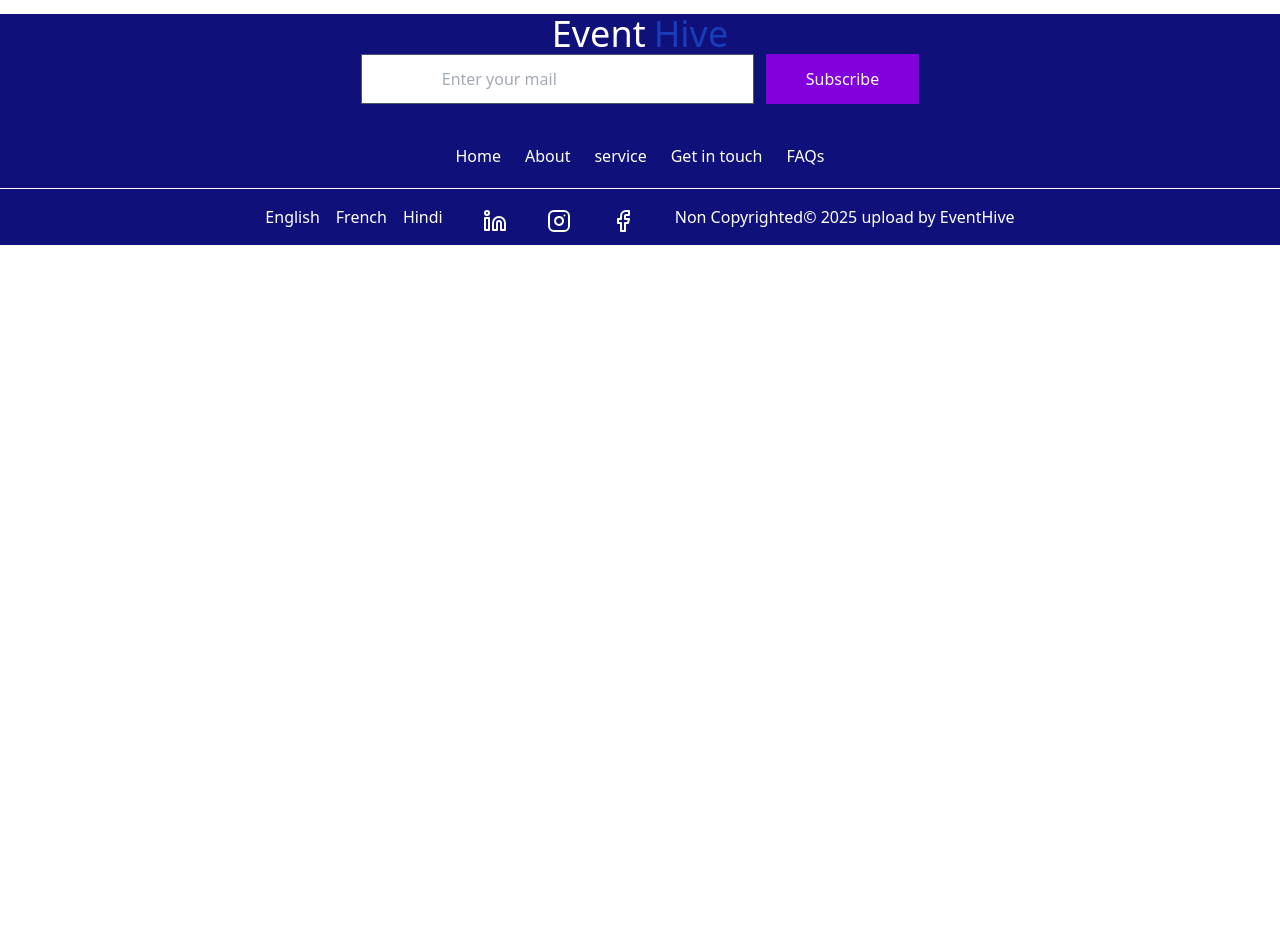
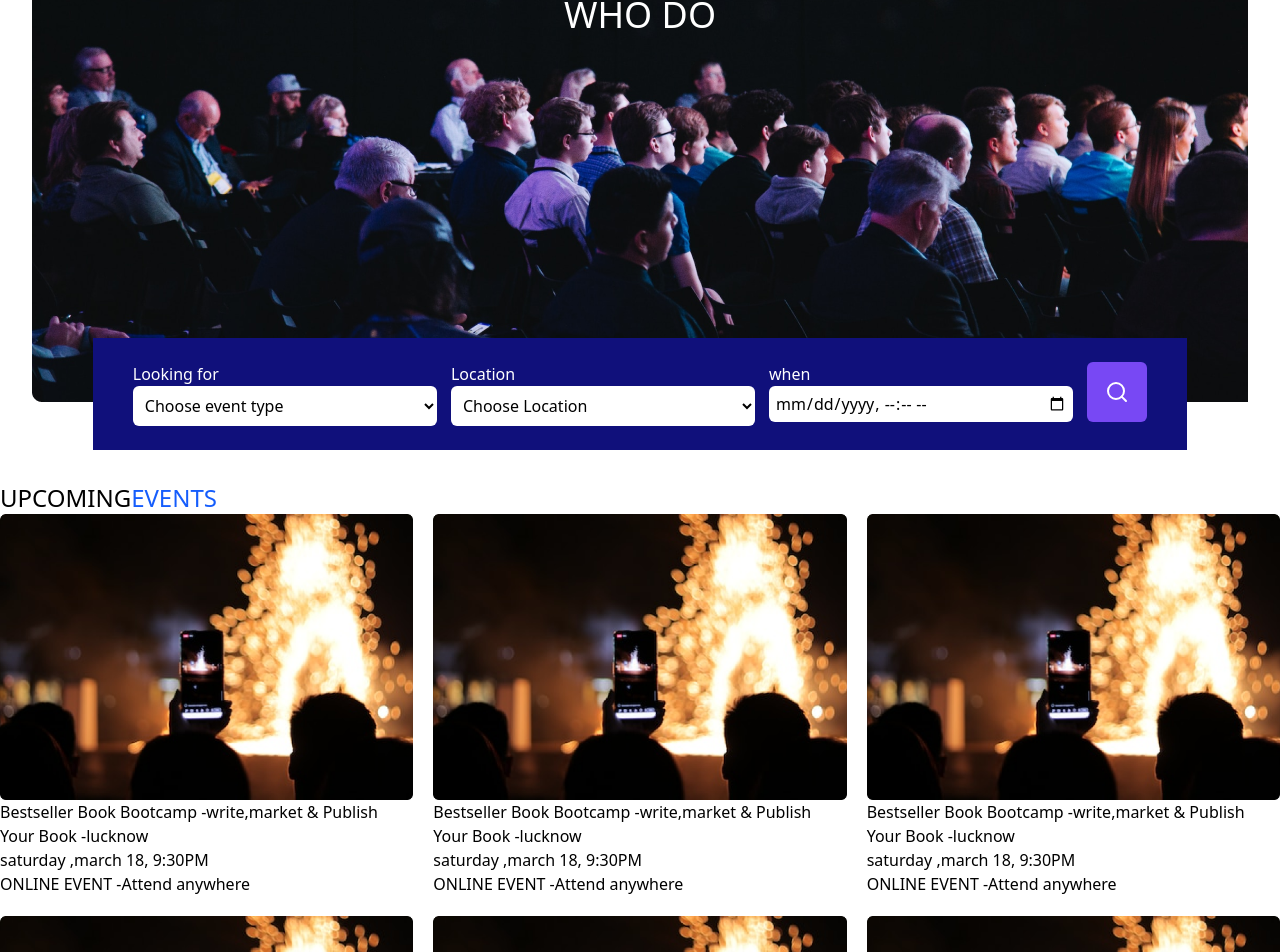
Before and after one commit to akosuaanima/event-hive, a React (Vite) app: page / in a window 1280 px wide. Shown: the part 268-1220 px from the top of the page. Before the commit the page ends 800 px from the top, so only its background shows below. Built offline with nearby package versions, Linux system fonts and the light colour scheme.

Commit message:
eventupdate

```diff
--- a/package.json
+++ b/package.json
@@ -12,7 +12,8 @@
   "dependencies": {
     "lucide-react": "^0.511.0",
     "react": "^19.1.0",
-    "react-dom": "^19.1.0"
+    "react-dom": "^19.1.0",
+    "react-router": "^7.6.1"
   },
   "devDependencies": {
     "@eslint/js": "^9.25.0",
--- a/src/App.jsx
+++ b/src/App.jsx
@@ -1,12 +1,26 @@
-import Footer from "./components/Footer"
-import Navbar from "./components/Nav"
+import { createBrowserRouter,RouterProvider } from "react-router"
+import Register from "./pages/Register"
+import Login from "./pages/login"
+import Home from "./pages/Home"
+import ViewEvent from "./pages/Viewevent"
+import ViewCollege from "./pages/ViewCollege"
+import CreatEvent from "./pages/CreateEvent"
+import NotFound from "./pages/NotFound"
+
+const eventHiveRouter = createBrowserRouter([
+{ path: '/', element: <Home /> },
+{ path: '/register', element: <Register /> },
+{ path: '/login', element: <Login /> },
+{ path: '/ view-event', element: <ViewEvent/> },
+{ path: '/ view-college', element: <ViewCollege/> },
+{ path: '/create-event', element: <CreatEvent/> },
+{ path: '*', element: <NotFound /> },
+]);
 
 function App() {
   return (
     <>
-    <Navbar/>
-      <h1 className="text-5xl text-center font-bold">welcome to Event Hive</h1>
-     <Footer/>
+    <RouterProvider router={eventHiveRouter} />
     </>
   )
 }
--- /dev/null
+++ b/src/components/EventCard.jsx
@@ -0,0 +1,13 @@
+import eventCardImage from "../assets/event-card.png";
+
+
+export default function EventCard() {
+    return (
+    <div>
+        <img src={eventCardImage} alt="Event Card" />
+        <h1>Bestseller Book Bootcamp -write,market & Publish Your Book -lucknow</h1>
+        <h2>saturday ,march 18, 9:30PM</h2>
+        <h3>ONLINE EVENT -Attend anywhere</h3>
+    </div>
+    );
+}
--- a/src/components/Footer.jsx
+++ b/src/components/Footer.jsx
@@ -3,12 +3,12 @@ import{Linkedin,Instagram,Facebook} from "lucide-react"
 function Footer() {
     return (
         <footer className="bg-navy-blue text-white mt-40 ">
-            <h1 className="flex flex-row justify-center text-4xl text-bolder gap-2"><span>Event</span><span className="text-blue-800">Hive</span></h1>
+            <h1 className="flex flex-row justify-center text-4xl text-bolder gap-2 "><span>Event</span><span className="text-blue-800">Hive</span></h1>
             <form className="flex justify-center flex-row mb-10 gap-3">
                 <input className="border bg-white text-gray-600 px-20 py-3" type="email" placeholder="Enter your mail" name="email  " />
                 <button className="border-line-purple bg-purple-700 text-white px-10 py-2" type="sumbit">Subscribe</button>
             </form>
-            <div className="flex  flex-row justify-center gap-6 mb-5">
+            <div className="flex  flex-row justify-center gap-6 mb-5 mt-5">
                 <span>Home</span>
                 <span>About</span>
                 <span>service</span>
@@ -16,18 +16,18 @@ function Footer() {
                 <span>FAQs</span>
             </div>
             <hr />
-            <div className="flex  flex-row justify-center gap-10">
-                <div className="flex flex-row justify-evenly  gap-4 ">
+            <div className="flex  flex-row gap-10 justify-center   ">
+                <div className="flex flex-row gap-4 absolute left-1 py-4 ">
                     <button>English</button>
                     <button>French</button>
                     <button>Hindi</button>
                 </div>
-                <div className="flex flex-row gap-10 mt-5">
+                <div className="flex flex-row gap-2 mt-4 justify-center text-center ">
                     <Linkedin />
                     <Instagram />
                     <Facebook />
                 </div>
-                <div className="flex  flex-row justify-end py-4 gap-10">
+                <div className=" flex flext-row py-4 absolute right-1">
                     <p>Non Copyrighted© 2025 upload by EventHive</p>
                 </div>
             </div>
--- a/src/index.css
+++ b/src/index.css
@@ -1,4 +1,11 @@
 @import "tailwindcss";
 @theme{
     --color-navy-blue: #10107B;
+    --color-primary:#7848F4;
+    --text-big-heading: 36px;
+    --text-heading: 24px;
+    --text-sub-heading: 18px;
+    --text-body-heading: 16px;
+    --text-paragraph: 12px;
+    --text-label: 10px;
 }
--- /dev/null
+++ b/src/pages/CreateEvent.jsx
@@ -0,0 +1,13 @@
+import Navbar from "../components/Nav";
+
+export default function CreateEvent() {
+    return(
+     <>
+        <Navbar/>
+        <section>
+             <h1>Welcome to the Create Event Page</h1>
+        </section>
+
+      </>
+    );
+}
--- /dev/null
+++ b/src/pages/Home.jsx
@@ -0,0 +1,54 @@
+import Navbar from "../components/Nav";
+import Footer from "../components/Footer";
+import { Search } from "lucide-react";
+import EventCard from "../components/EventCard";
+
+export default function Home() {
+    return(
+      <>
+        <Navbar/>
+        <section className="bg-[url(./assets/images/image.png)] h-[596px] bg-cover w-[95%] mx-auto relative">
+             <h1 className="text-big-heading text-white w-[30%] mx-auto text-center pt-32">MADE FOR THOSE WHO DO</h1>
+             <form className="bg-navy-blue  w-[90%] mx-auto py-6 px-10 flex flex-row justify-between absolute -bottom-12 left-[5%]">
+                <div className="flex flex-col w-[30%]">
+                    <label className="text-white" htmlFor="type"> Looking for</label>
+                    <select name="type" id="type" className="bg-white p-2 rounded-md">
+                    <option selected disabled>Choose event type</option>
+                    <option value="drama">Drama</option>
+                    <option value="tech">Tech</option>
+                    </select>
+                </div>
+
+                <div className="flex flex-col w-[30%]">
+                    <label className="text-white" htmlFor="location"> Location</label>
+                    <select name="location" id="location" className="bg-white p-2 rounded-md">
+                    <option selected disabled>Choose Location </option>
+                    <option value="accra">Accra</option>
+                    <option value="kumasi">Kumasi</option>
+                    </select>
+                </div>
+                <div className="flex flex-col w-[30%]">
+                    <label className="text-white" htmlFor="when">when</label>
+                    <input type="datetime-local" name="when" id="when" className="bg-white p-1.5 rounded-md" />
+                    </div>
+                <div className="bg-primary text-white size-[60px] flex flex-row justify-center items-center rounded-md " >
+                    <Search />
+                    </div>
+             </form>
+         </section>
+                     <section className="mt-20">
+                        <div>
+                        <h1>
+                            <span className="uppercase text-2xl text-bolder mb-2">Upcoming</span>
+                            <span className="uppercase text-2xl text-blue-600 text-bolder mb-2">Events</span>
+                        </h1>
+                        </div>
+                        <div className="grid grid-cols-3 gap-5">
+                            {[1, 2, 3, 4, 5, 6].map (n => <EventCard key={n} />)}
+                        </div>
+                    </section>
+
+        <Footer/>
+        </>
+    );
+}
--- /dev/null
+++ b/src/pages/Login.jsx
@@ -0,0 +1,7 @@
+export default function Login() {
+return (
+    <div>
+    <h1>Welcome to the Login Page</h1>
+    </div>
+);
+}
--- /dev/null
+++ b/src/pages/NotFound.jsx
@@ -0,0 +1,16 @@
+import Navbar from "../components/Nav";
+import Footer from "../components/Footer";
+
+export default function NotFound() {
+    return (
+     <>
+         <Navbar/>
+         <section>
+        <h1>Welcome to the 404 page</h1>
+         </section>
+         <Footer/>
+      </>
+
+    );
+
+}
--- /dev/null
+++ b/src/pages/Register.jsx
@@ -0,0 +1,7 @@
+export default function Register() {
+    return(
+        <div>
+            <h1>Welcome to the Register Page</h1>
+        </div>
+    );
+}
--- /dev/null
+++ b/src/pages/ViewCollege.jsx
@@ -0,0 +1,15 @@
+import Navbar from "../components/Nav";
+import Footer from "../components/Footer";
+
+export default function ViewCollege() {
+    return(
+     <>
+        <Navbar/>
+        <section>
+        <h1>Welcome to the ViewCollege Page</h1>
+        </section>
+         <Footer/>
+      </>
+    );
+
+}
--- /dev/null
+++ b/src/pages/ViewEvent.jsx
@@ -0,0 +1,15 @@
+import Navbar from "../components/Nav";
+import Footer from "../components/Footer";
+
+export default function ViewEvent(){
+    return (
+       <>
+        <Navbar/>
+        <section>
+        <h1>Welcome to the ViewEvent</h1>
+        </section>
+        <Footer/>
+       </>
+    );
+
+}
```
Also changed, not shown: src/assets/event-card.png (added), src/assets/images/image.png (added).
